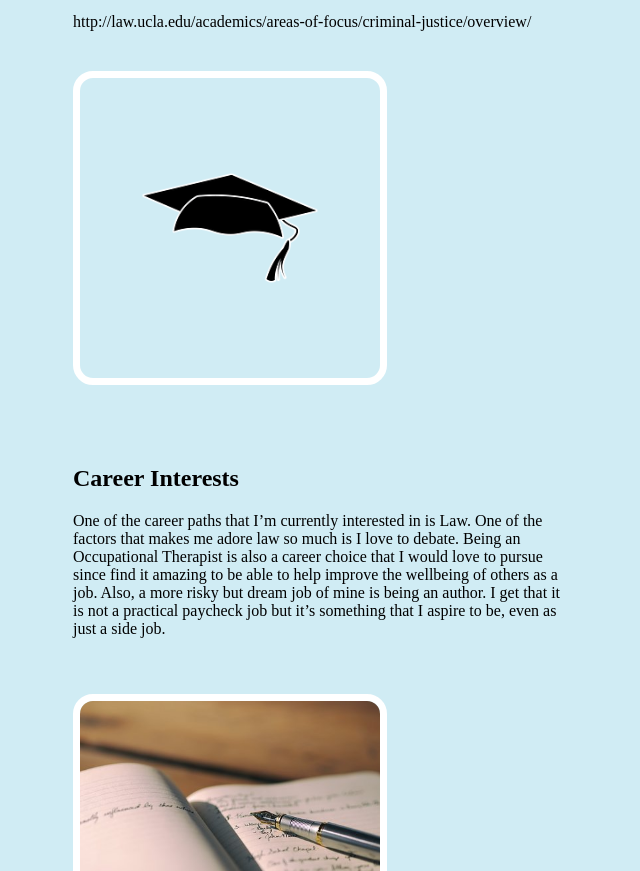
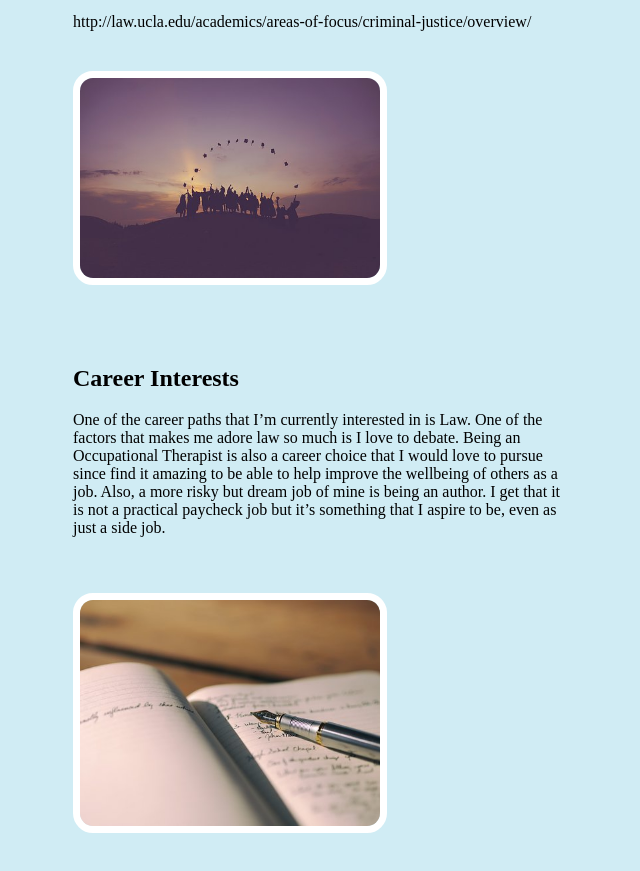
Before and after one commit to creativecarla/creativecarla.github.io, a plain HTML site: page myFuture.html in a window 1280 px wide. Shown: the part 1169-2040 px from the top of the page, without its empty margins (317-957 px from the left). Drawn offline with Linux system fonts and the light colour scheme.

Commit message:
Update myFuture.html

```diff
--- a/myFuture.html
+++ b/myFuture.html
@@ -33,9 +33,8 @@
     <p>
   http://law.ucla.edu/academics/areas-of-focus/criminal-justice/overview/
    <a href="http://law.ucla.edu/academics/areas-of-focus/criminal-justice/overview/">
-<img border="0" alt="people with graduation caps and gowns thowing caps in air creating half circle while sun set in background" src="graduation-1923642__340.png" width="300">
+<img border="0" alt="people with graduation caps and gowns thowing caps in air creating half circle while sun set in background" src="dawn-1840298__340.jpg " width="300">
 </a>
-
   </article>
   <article>
     <h2>Career Interests</h2>
```
